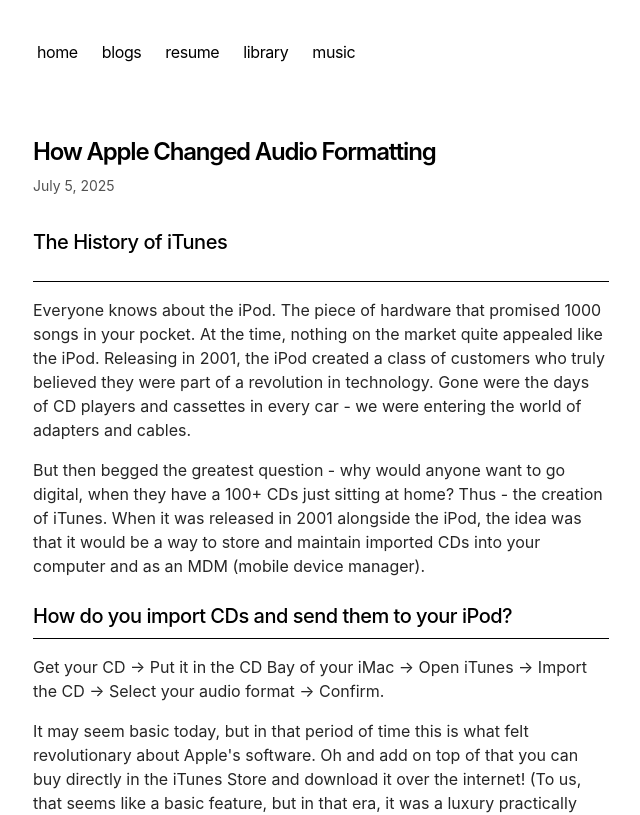
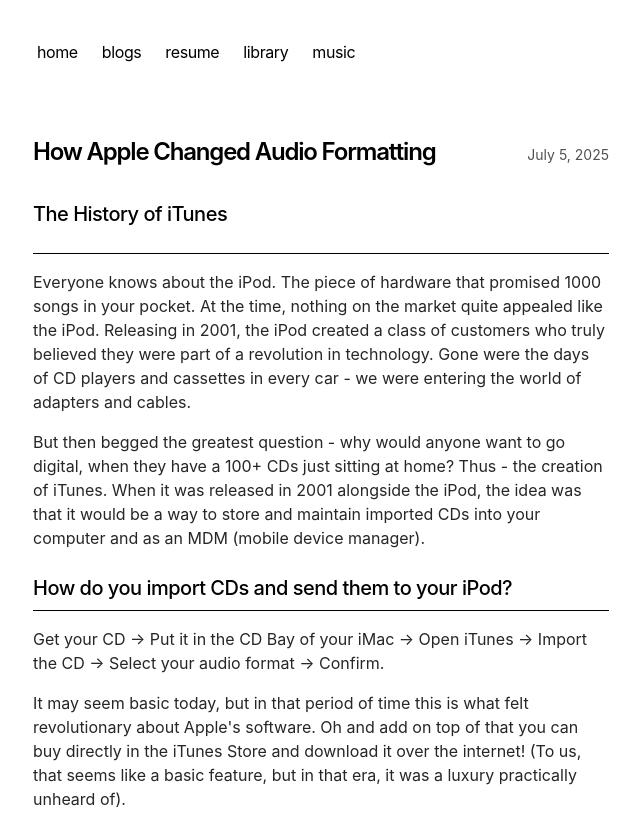
Before and after one commit to keshavraghavan/portfolio-blog, a Next.js app: page /blog/audio-formats in a window 1280 px wide. Shown: the top 815 px of the page, without its empty margins (319-959 px from the left). Built offline with nearby package versions, Linux system fonts and the light colour scheme.

Commit message:
nightly thoughts

```diff
--- a/app/blog/[slug]/page.tsx
+++ b/app/blog/[slug]/page.tsx
@@ -14,7 +14,7 @@
 export function generateMetadata({ params }) {
   let post = getBlogPosts().find((post) => post.slug === params.slug)
   if (!post) {
-    return
+    notFound()
   }
 
   let {
@@ -82,11 +82,11 @@
           }),
         }}
       />
-      <h1 className="title font-semibold text-2xl tracking-tighter">
-        {post.metadata.title}
-      </h1>
-      <div className="flex justify-between items-center mt-2 mb-8 text-sm">
-        <p className="text-sm text-neutral-600 dark:text-neutral-400">
+      <div className="flex justify-between items-baseline mb-8">
+        <h1 className="title font-semibold text-2xl tracking-tighter">
+          {post.metadata.title}
+        </h1>
+        <p className="text-sm text-neutral-600 dark:text-neutral-400 whitespace-nowrap">
           {formatDate(post.metadata.publishedAt)}
         </p>
       </div>
--- /dev/null
+++ b/app/blog/posts/nightly-thoughts1.mdx
@@ -0,0 +1,23 @@
+---
+title: 'Nightly Thoughts 1'
+publishedAt: '2025-07-19'
+summary: 'What do you do with your life, and what is the meaning?'
+---
+
+## Happiness.
+
+Yeah, probably not the easiest thing to talk about. What is happiness? Is it the feeling when you're with the ones you love, laughing, and having a good time? Or is it something that you find on a beautiful day, just in absolute peace?
+
+It's hard to define. But you know it, and if you haven't experienced it, you will. It's a guarantee of life in some slivers - but that's not the point of this post. I was in the shower, listening to some music and I sent out a message about a book my friend recommened. I said "life ain't perfect, so why would a book be?" It got me thinking about something.
+
+Why do we work? In places that don't make us happy? What keeps us as human beings going?
+Surely there's a purpose right? And I realized what it is. Regardless of how it manifests, it's just happiness. The point of life is happiness. Yeah, you work really hard to get there. And not always, but every single thing you do; selfishly, with enthusiasm, and every moment you spend trying to figure out what to do next, if you look at the end goal it is happiness. We are conditioned to strive for happiness, even it means that you have to go through the deepest piles of shit to get there.
+You don't spend your whole life working for your retirement to be boring.
+
+Anyways, the whole point of this is that it's just happiness.
+And I mean it's kind of crazy to think we just want to experience this emotion and what we do to get there. But it's great - and I love working hard to get that.
+(Side note: Writing these things and publishing them is making me feel happy because I **think** I'm improving my writing but I'm probably wrong).
+
+-Keshav.
+
+Will make a Spotify playlist of songs listened to while writing / thinking about these things.
```
